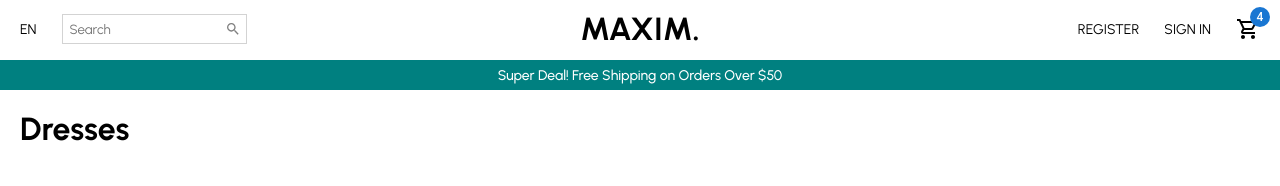
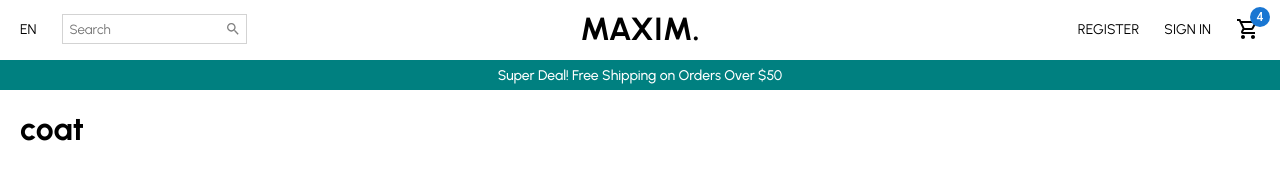
Before and after one commit to MaximEYakovlev/E-Commerce-App-MERN-Stack, a React (Create React App) app in the folder client/: page /products/coat in a window 1280 px wide. Shown: the top 186 px of the page. Built offline with nearby package versions, Linux system fonts and the light colour scheme; no server answers.

Commit message:
client / ProductList.jsx: made changes to the styled component 'Title'

```diff
--- a/client/src/pages/ProductList.jsx
+++ b/client/src/pages/ProductList.jsx
@@ -51,7 +51,7 @@ export const ProductList = () => {
     <Container>
       <Navbar />
       <Announcement />
-      <Title>Dresses</Title>
+      <Title>{cat}</Title>
       <FilterContainer>
         <Filter>
           <FilterText>Filter Products:</FilterText>
```
Also changed, not shown: 1 other file (tests, documents, lock files or other folders).
